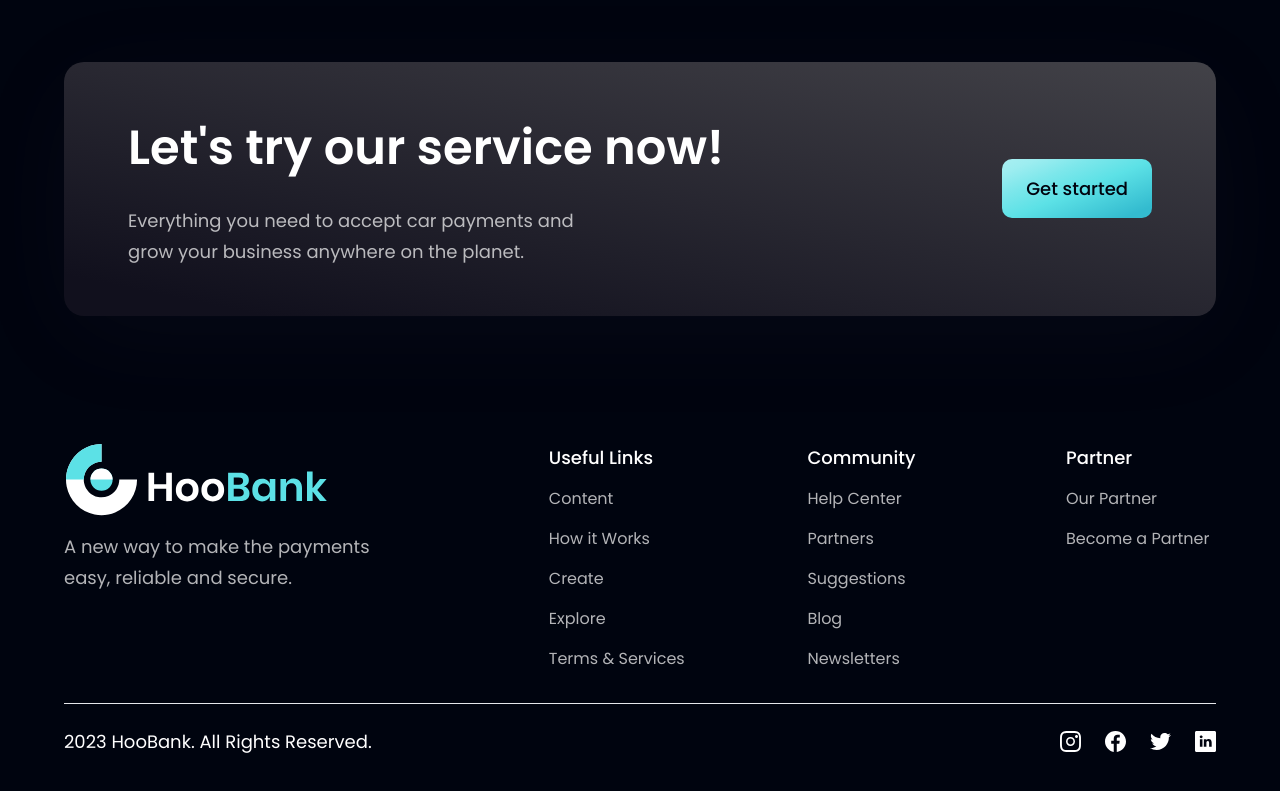
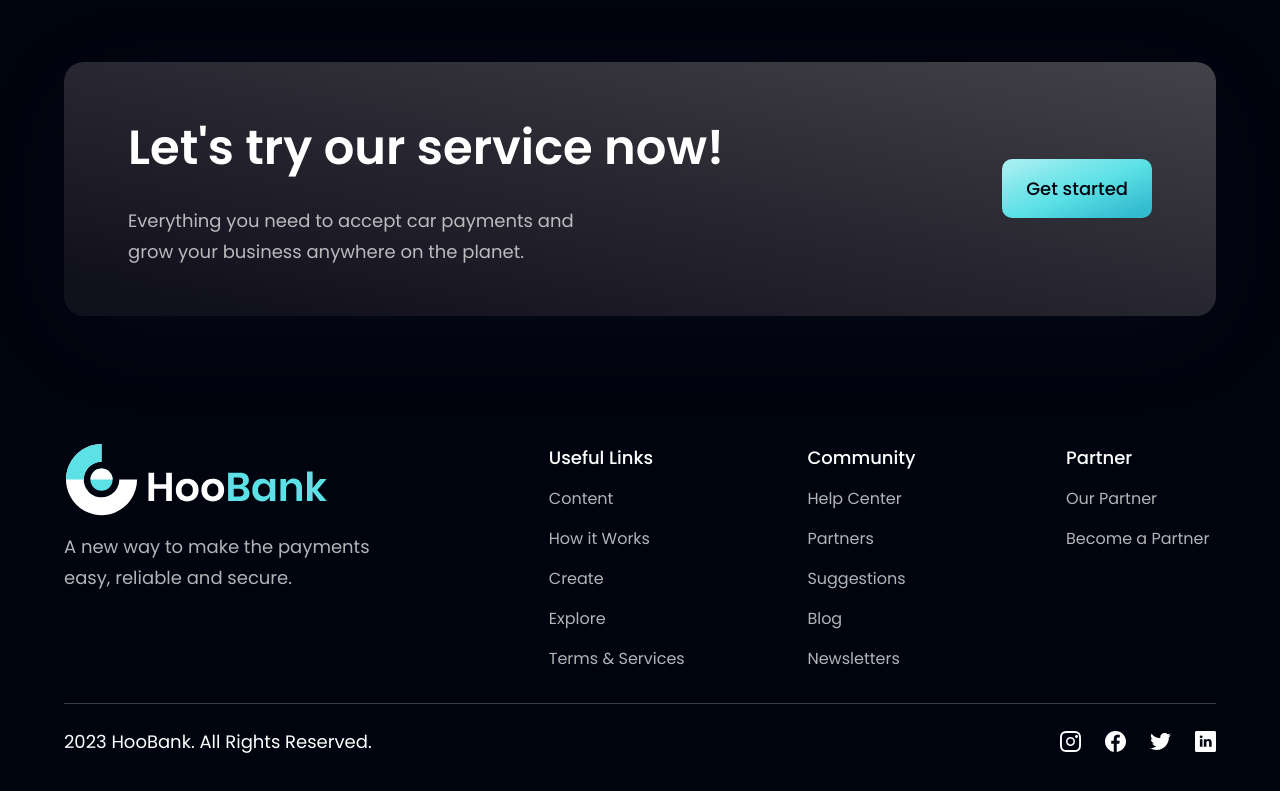
Before and after one commit to laney522/bank, a React app in the folder bank_modern_app/: page / in a window 1280 px wide. Shown: the part 4057-4848 px from the top of the page. Built offline with nearby package versions, Linux system fonts and the light colour scheme; the HTML template or start-up script is replaced by a standard one.

Commit message:
update Footer.jsx

```diff
--- a/bank_modern_app/src/components/Footer.jsx
+++ b/bank_modern_app/src/components/Footer.jsx
@@ -33,7 +33,7 @@ const Footer = () => (
                   hover:text-secondary cursor-pointer
                   ${index !== footerLink.links.length - 1 ? 'mb-4' : 'md-0'}`}
                 >
-                  { link.name }
+                  {link.name}
                 </li>
               ))}
             </ul>
@@ -43,14 +43,14 @@ const Footer = () => (
     </div>
 
     <div className='w-full flex justify-between items-center
-    md:flex-row flex-col pt-6 border-t-[1px] border-t-[#3f3r45]'>
+    md:flex-row flex-col pt-6 border-t-[1px] border-t-[#3f3e45] '>
       <p className='font-poppins font-normal text-center
-      text-[18px] leading-[27px] text-white'>
+      text-[18px] leading-[27px] text-white '>
         2023 HooBank. All Rights Reserved.
       </p>
 
       <div className='flex flex-row md:mt-0 mt-6'>
-        {socialMedia.map(( social, index ) => (
+        {socialMedia.map((social, index) => (
           <img
             key={social.id}
             src={social.icon}
```
